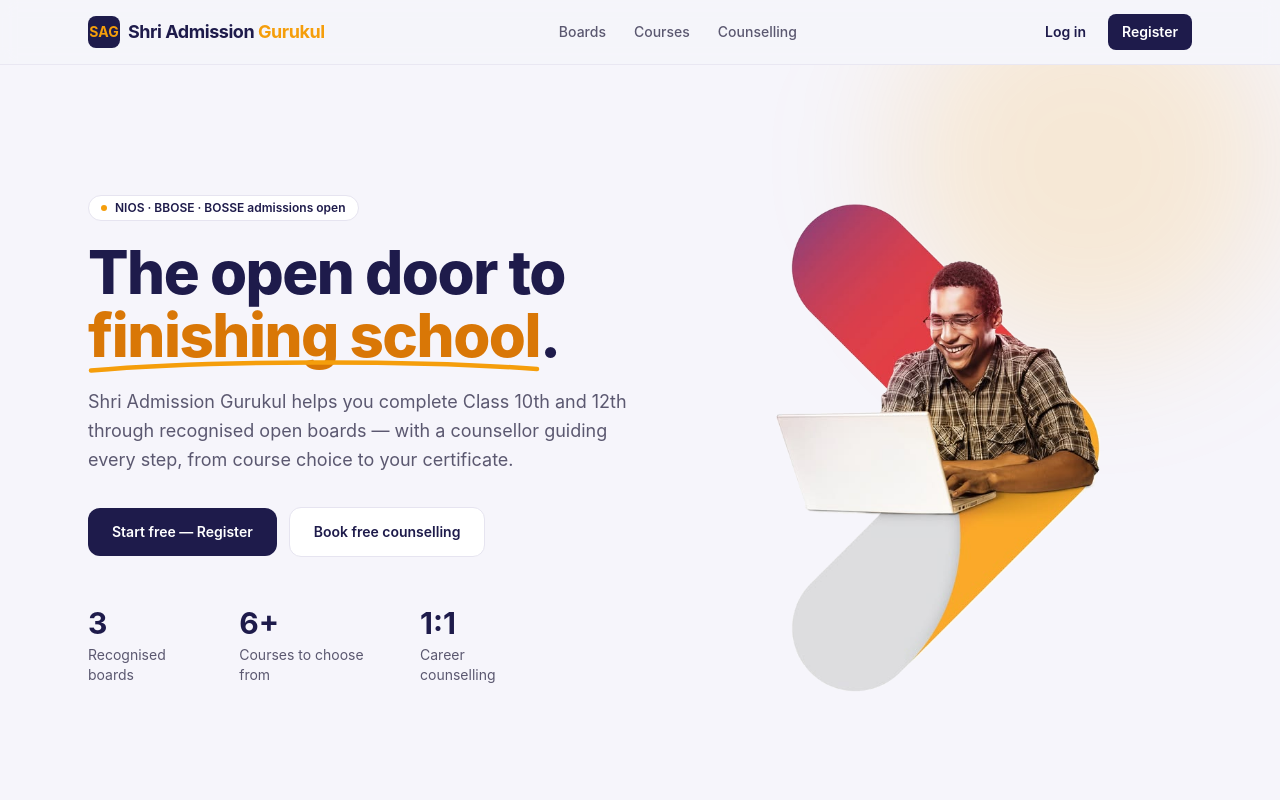
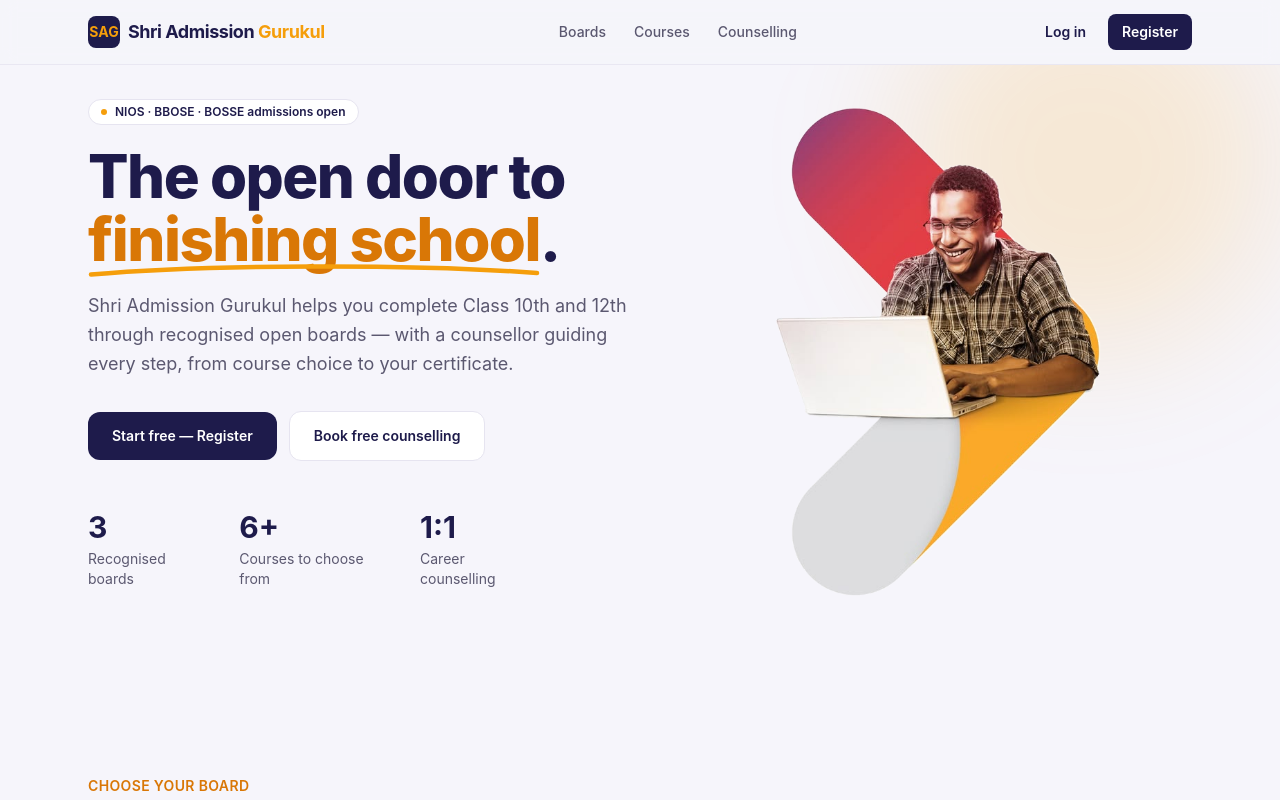
Before and after one commit to fillip-technologies/Admission-wala, a React (Vite) app in the folder client/: page / in a window 1280 px wide. Shown: the top 800 px of the page. Built offline with nearby package versions, Linux system fonts and the light colour scheme; no server answers.

Commit message:
added whatsappme features and enhanced the footer

```diff
--- a/client/src/pages/public/Home.jsx
+++ b/client/src/pages/public/Home.jsx
@@ -23,7 +23,7 @@
       {/* ---------- HERO ---------- */}
       <section className="relative overflow-hidden">
         <div aria-hidden className="pointer-events-none absolute -top-24 right-0 h-96 w-96 rounded-full bg-saffron/15 blur-3xl" />
-        <div className="relative mx-auto max-w-6xl px-4 py-16 sm:px-6 sm:py-20 lg:py-24">
+        <div className="relative mx-auto max-w-6xl px-4 pb-16 sm:px-6 sm:pb-20 lg:pb-24">
           <div className="grid items-center gap-10 lg:grid-cols-[1.05fr_0.95fr] lg:gap-8">
             <div className="max-w-xl">
               <span className="inline-flex items-center gap-2 rounded-full border border-line bg-white px-3 py-1 text-xs font-semibold text-ink">
```
